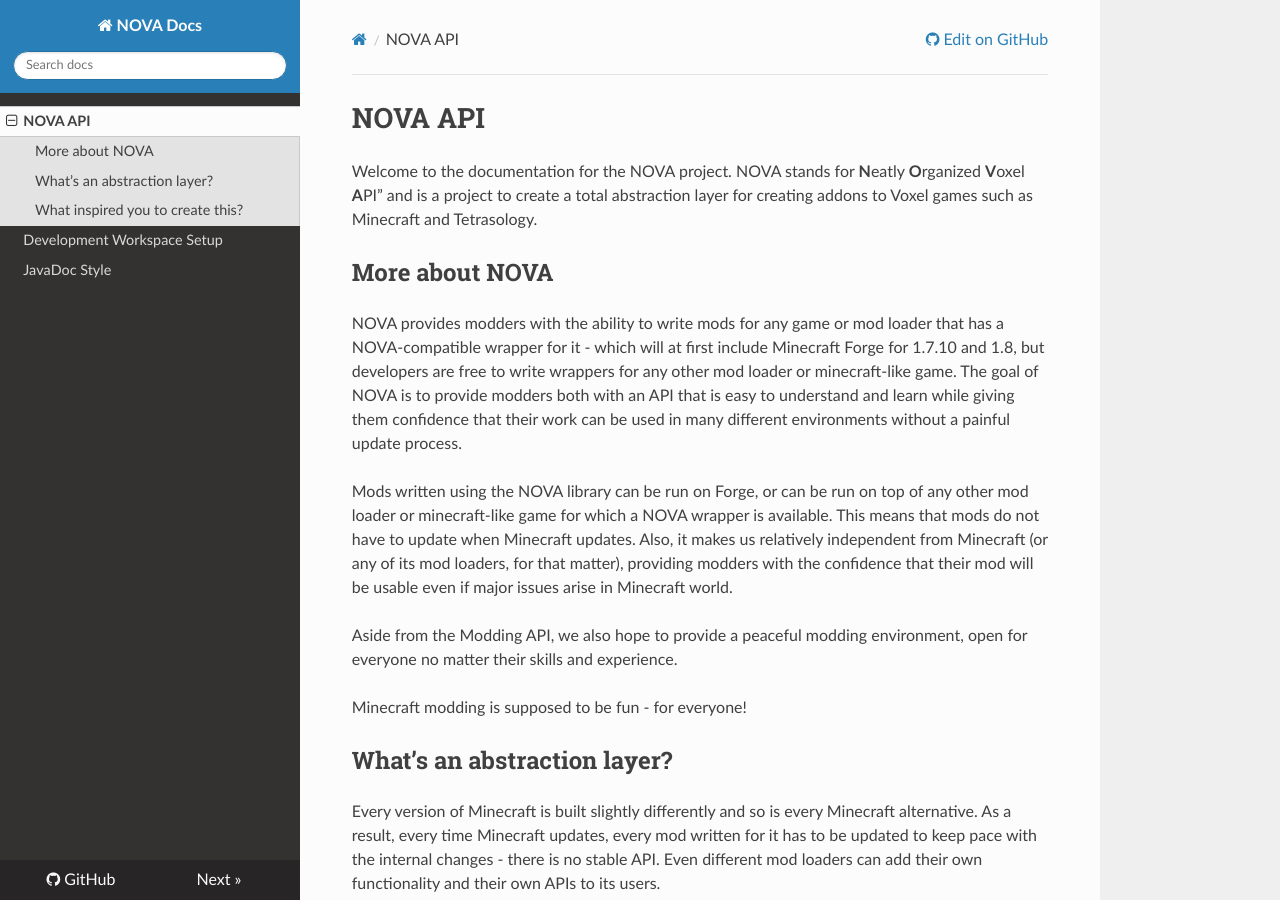
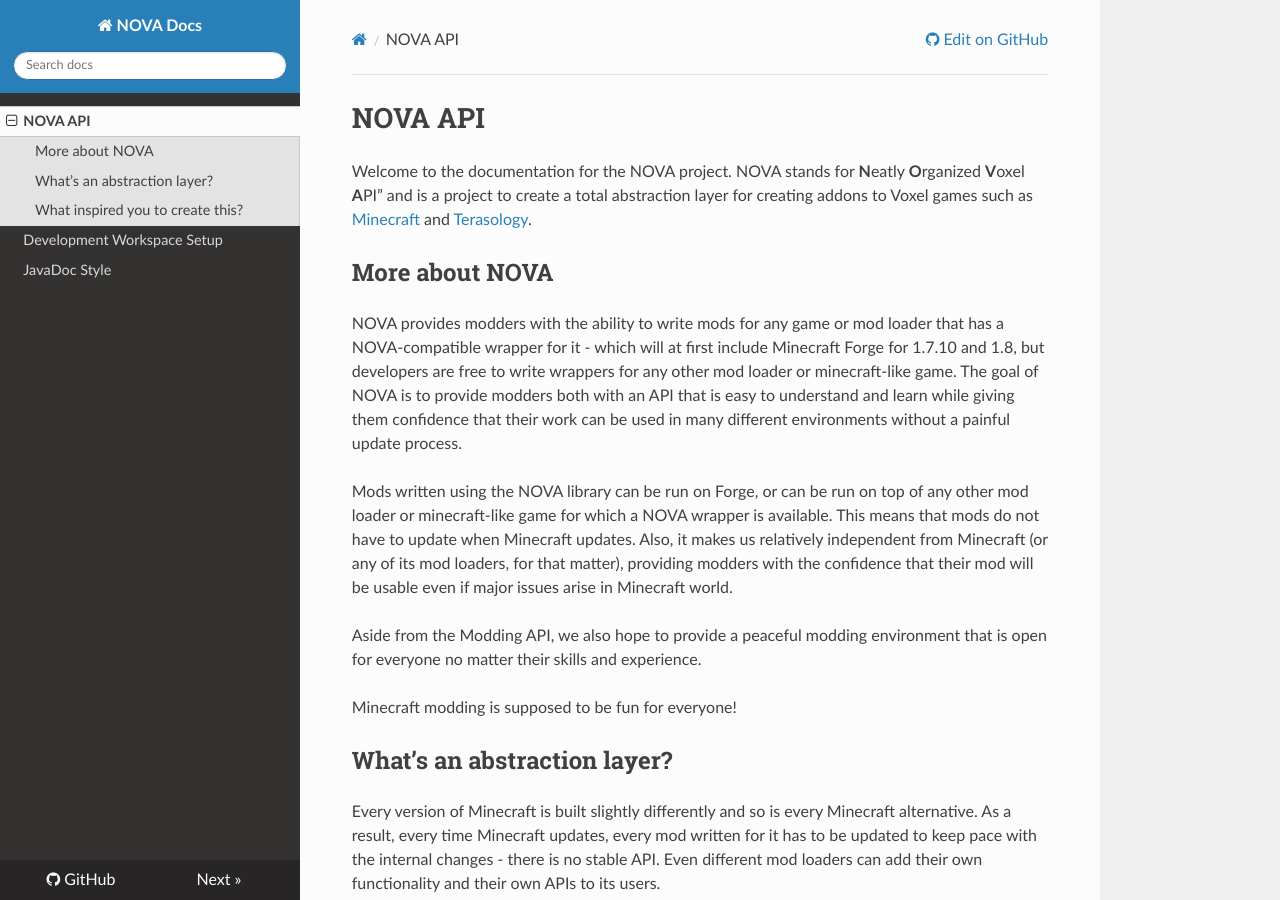
Before and after one commit to NOVA-Team/docs, an MkDocs documentation site: the page built from docs/index.md, in a window 1280 px wide and 900 px high. Built offline with MkDocs 1.6.1, drawn with Linux system fonts in a browser that asks for light colours; nearby versions of some CDN libraries.

Commit message:
Fix typo, add game links

```diff
--- a/docs/index.md
+++ b/docs/index.md
@@ -1,14 +1,14 @@
 # NOVA API
-Welcome to the documentation for the NOVA project. NOVA stands for **N**eatly **O**rganized **V**oxel **A**PI" and is a project to create a total abstraction layer for creating addons to Voxel games such as Minecraft and Tetrasology.
+Welcome to the documentation for the NOVA project. NOVA stands for **N**eatly **O**rganized **V**oxel **A**PI" and is a project to create a total abstraction layer for creating addons to Voxel games such as [Minecraft] and [Terasology].
 
 ## More about NOVA
 NOVA provides modders with the ability to write mods for any game or mod loader that has a NOVA-compatible wrapper for it - which will at first include Minecraft Forge for 1.7.10 and 1.8, but developers are free to write wrappers for any other mod loader or minecraft-like game. The goal of NOVA is to provide modders both with an API that is easy to understand and learn while giving them confidence that their work can be used in many different environments without a painful update process.
 
 Mods written using the NOVA library can be run on Forge, or can be run on top of any other mod loader or minecraft-like game for which a NOVA wrapper is available. This means that mods do not have to update when Minecraft updates. Also, it makes us relatively independent from Minecraft (or any of its mod loaders, for that matter), providing modders with the confidence that their mod will be usable even if major issues arise in Minecraft world.
 
-Aside from the Modding API, we also hope to provide a peaceful modding environment, open for everyone no matter their skills and experience.
+Aside from the Modding API, we also hope to provide a peaceful modding environment that is open for everyone no matter their skills and experience.
 
-Minecraft modding is supposed to be fun - for everyone!
+Minecraft modding is supposed to be fun for everyone!
 
 ## What's an abstraction layer?
 Every version of Minecraft is built slightly differently and so is every Minecraft alternative. As a result, every time Minecraft updates, every mod written for it has to be updated to keep pace with the internal changes - there is no stable API. Even different mod loaders can add their own functionality and their own APIs to its users.
@@ -21,3 +21,7 @@
 Besides the difficulties with porting Minecraft mods from one version to another, we have recently also seen the disappearance of a major modding API (Bukkit). When Microsoft bought Minecraft, we were not sure what their plans are, and so far, a clear statement has been absent. Modders, however, don't like to mod not being sure if the mod can be used in future.
 
 Although we cannot control the future of Minecraft, we can create a common API, abstract all necessary concepts with this abstraction layer, and have modders work on that. No matter what explodes in Minecraft world, we can always write a wrapper for a different modding library or any game that would contain the necessary features. The API is licensed as LGPLv3 and can be used by anyone without any legal worries, ever. And we as developers intend to communicate openly with the modding community to make sure that modders have the functionality they need.
+
+
+[Minecraft]: http://minecraft.net
+[Terasology]: http://terasology.org/
```
